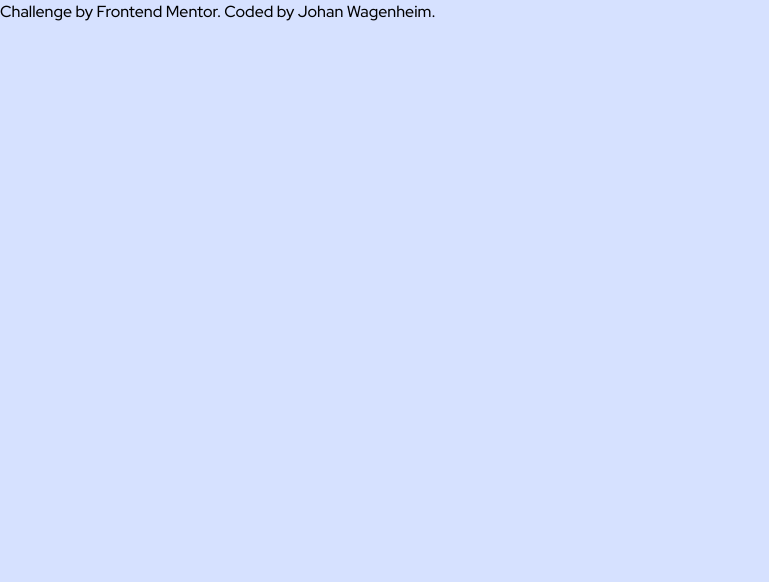
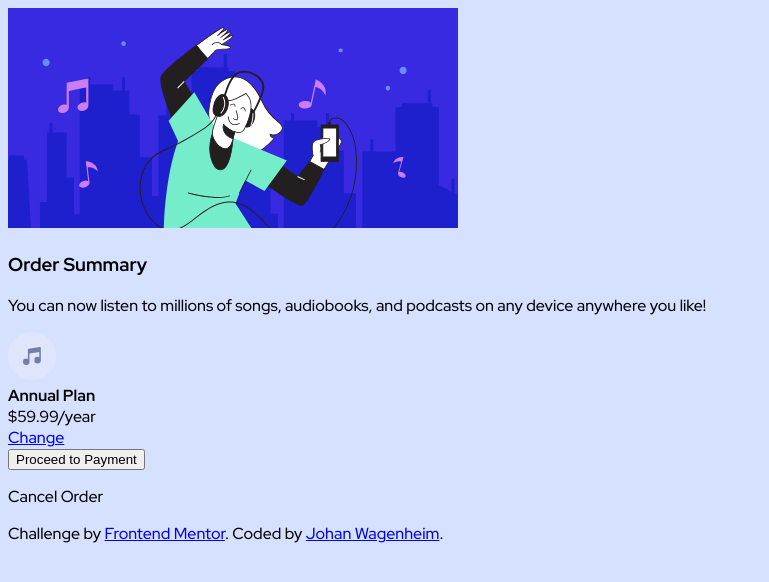
Before and after one commit to dospuntos/order-summary-component-main, a plain HTML site: page index.html in a window 1280 px wide. Shown: the whole page, without its empty margins (0-769 px from the left). Drawn offline with nearby package versions, Linux system fonts and the light colour scheme.

Commit message:
Remove Tailwind and insert HTML content

```diff
--- a/index.html
+++ b/index.html
@@ -10,7 +10,6 @@
   <link rel="preconnect" href="https://fonts.googleapis.com">
   <link rel="preconnect" href="https://fonts.gstatic.com" crossorigin>
   <link href="https://fonts.googleapis.com/css2?family=Red+Hat+Display:wght@500;700;900&display=swap" rel="stylesheet">
-  <link href="https://unpkg.com/tailwindcss@^1.0/dist/tailwind.min.css" rel="stylesheet">
   <link href="./css/styles.css" rel="stylesheet">
 
 
@@ -19,6 +18,27 @@
 
 <body>
 
+  <div class="container">
+    <div class="hero-image">
+      <img src="./images/illustration-hero.svg" alt="Order Summary" />
+    </div>
+    <h3>Order Summary</h3>
+    <p>You can now listen to millions of songs, audiobooks, and podcasts on any device anywhere you like!</p>
+    <div class="current-plan">
+      <div class="plan-icon"><img src="./images/icon-music.svg" alt="Music Icon" /> </div>
+      <div class="plan-details">
+        <strong>Annual Plan</strong><br />
+        $59.99/year
+      </div>
+      <div class="plan-change">
+        <a href="#">Change</a>
+      </div>
+    </div>
+    <button class="button button-payment">
+      Proceed to Payment
+    </button>
+    <p class="plan-cancel">Cancel Order</p>
+  </div>
   <div class="" <div class="attribution">
     Challenge by <a href="https://www.frontendmentor.io?ref=challenge" target="_blank">Frontend Mentor</a>.
     Coded by <a href="https://dospuntos.design">Johan Wagenheim</a>.
```
